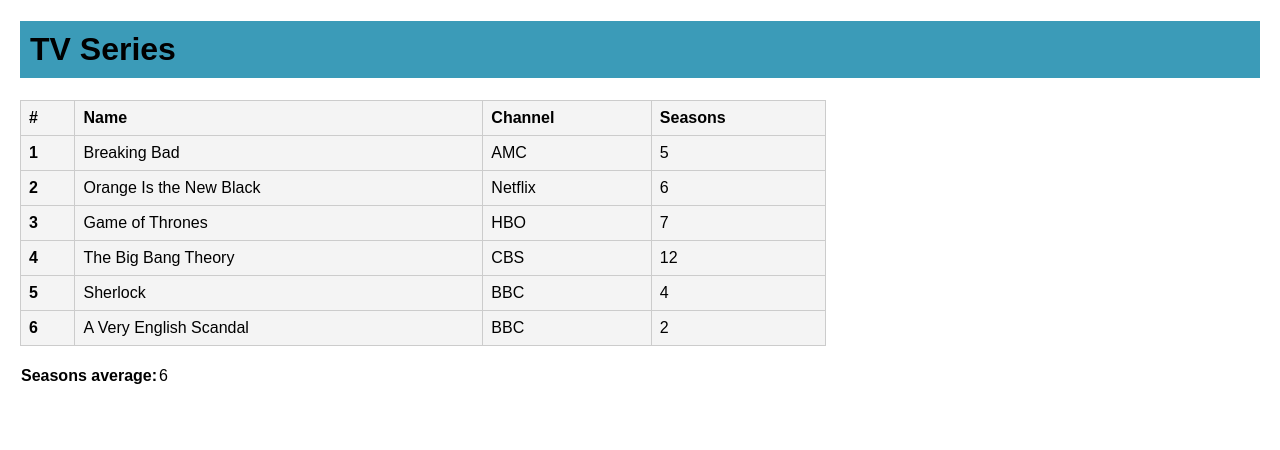
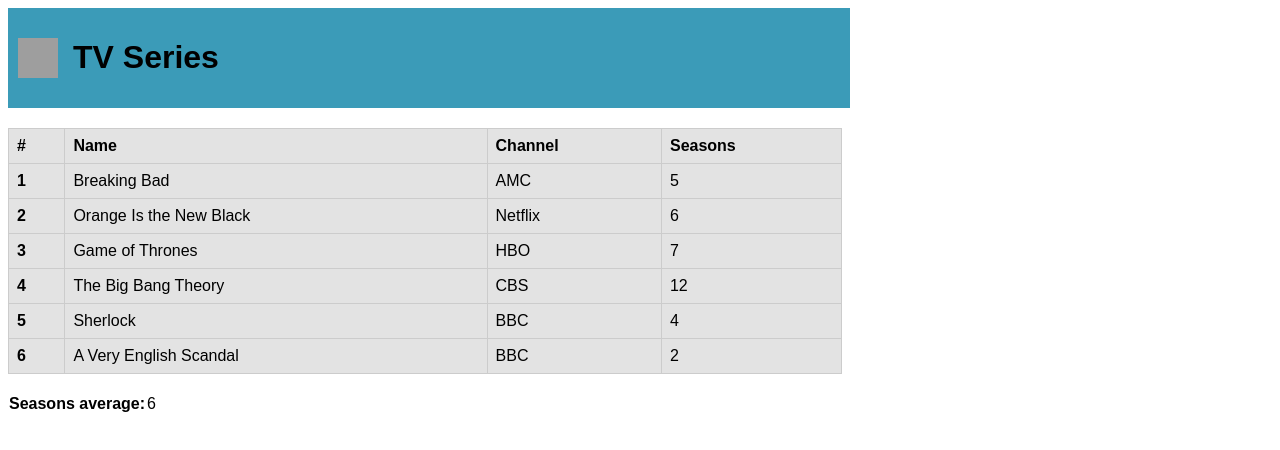
Before and after one commit to StnJoseph/Taller-TypeScript-1, a plain HTML site: page index.html in a window 1280 px wide. Drawn offline with Linux system fonts and the light colour scheme; grey boxes are pictures that could not be loaded.

Commit message:
implement/imagen

```diff
--- a/index.html
+++ b/index.html
@@ -8,7 +8,10 @@
     <script type="module" src="./scripts/main.js"></script>
 </head>
 <body>
-    <h1>TV Series</h1>
+    <div class="header">
+        <img src="https://pbs.twimg.com/profile_images/993674618652254208/dYmlscab_400x400.jpg" width="40" height="40" alt="Logo">
+        <h1>TV Series</h1>
+    </div>
     <table class="table table-striped">
         <thead>
             <tr>
--- a/tallertypescript.css
+++ b/tallertypescript.css
@@ -1,26 +1,28 @@
 body {
     font-family: Arial, sans-serif;
-    margin: 20px;
-    justify-content: center;
 }
-h1 {
-    text-align: left;
+.header {
+    display: flex;
+    align-items: center;
     background-color: #3b9bb8;
     padding: 10px;
+    margin-bottom: 20px;
+    width: 65%;
+}
+.header img {
+    margin-right: 15px;
 }
 .table {
     border-collapse: collapse;
-    width: 65%;
+    width: 66%;
     margin-bottom: 20px;
 }
-.table thead tr {
-    background-color: #ffffff;
-}
+
 .table th, .table td {
     padding: 8px;
     text-align: left;
     border: 1px solid #cccccc;
-    background-color: #f4f4f4;
+    background-color: #e3e3e3;
 }
 .table td:first-child {
     font-weight: bold;
```
